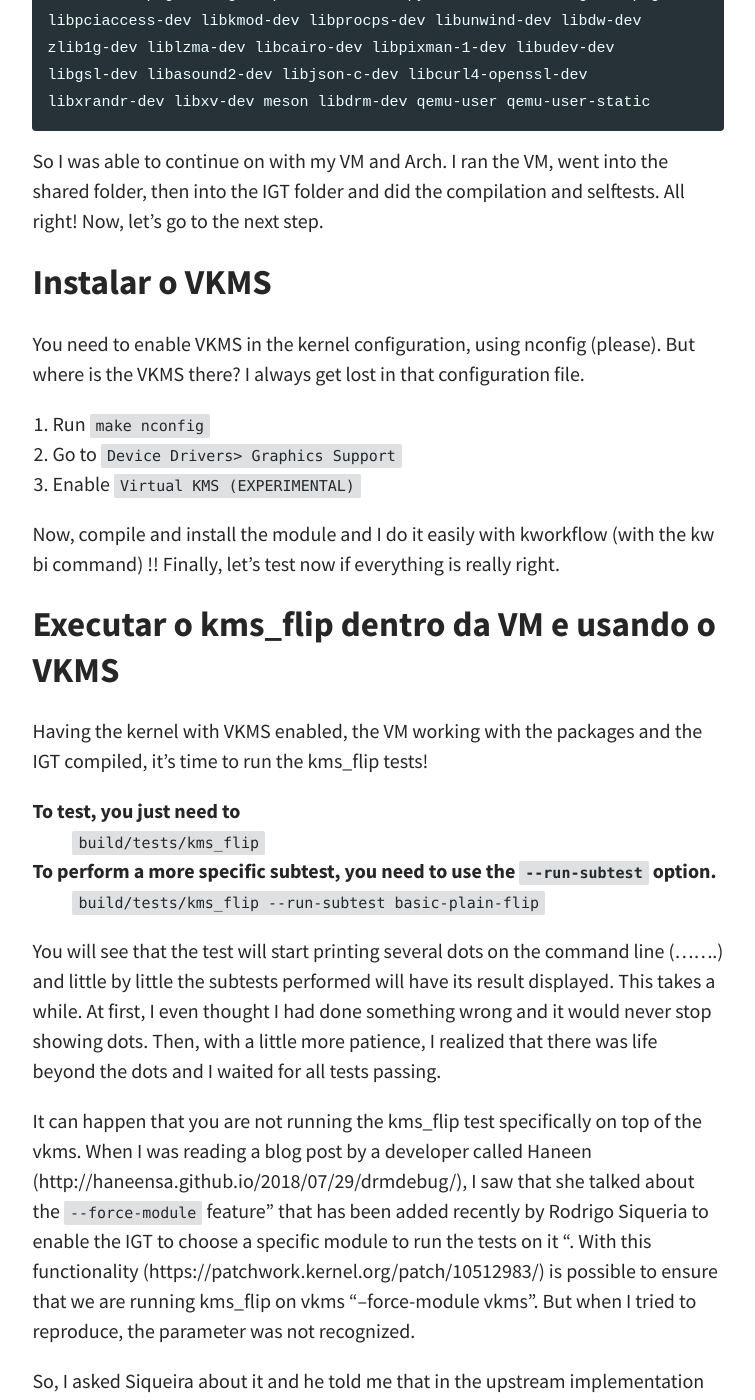
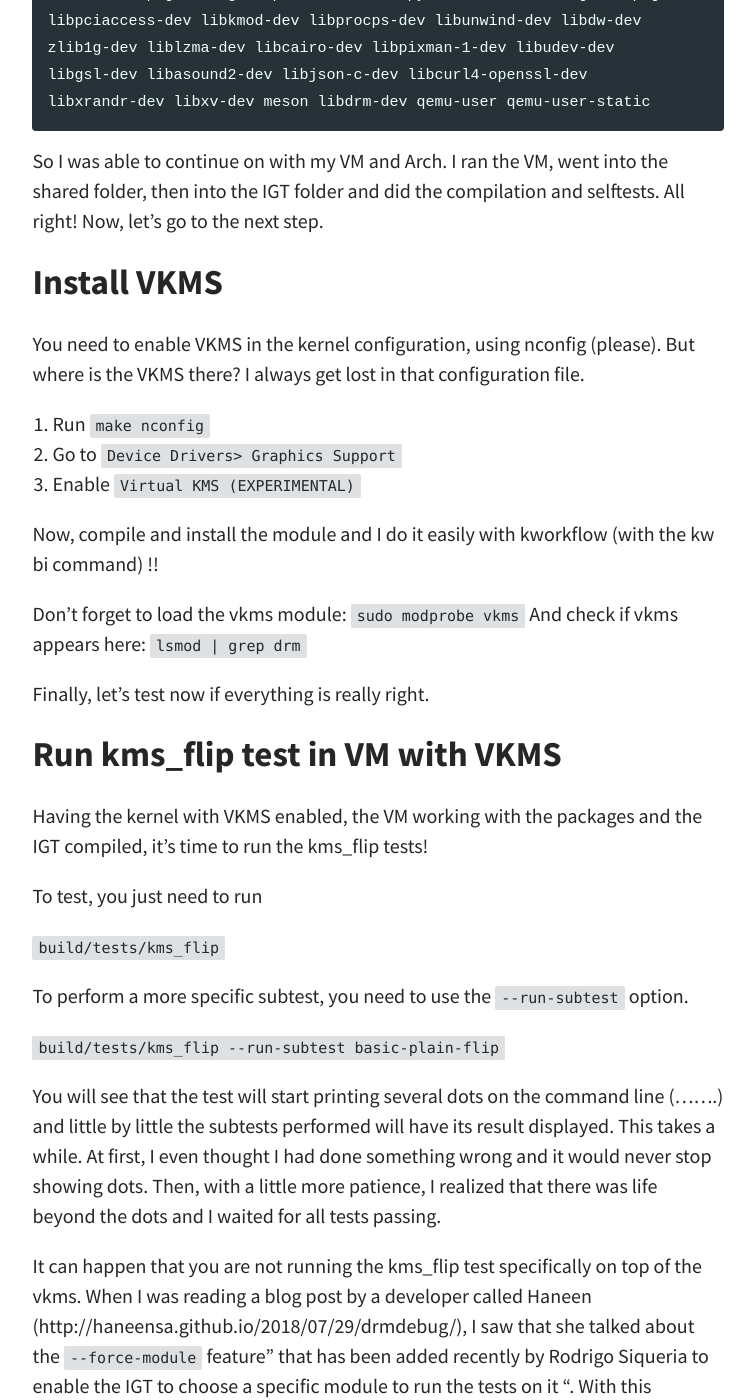
Before and after one commit to melissawen/melissawen.github.io, a Jekyll site: the page built from _posts/2020-01-08-hello-drm.md, in a window 1280 px wide and 1400 px high, scrolled down 2344 px. Shown: the whole window, without its empty margins (262-1017 px from the left). Built offline with Jekyll 4.4.1, drawn with Linux system fonts in a browser that asks for light colours.

Commit message:
hello-drm-post: additional steps for install vkms

```diff
--- a/_posts/2020-01-08-hello-drm.md
+++ b/_posts/2020-01-08-hello-drm.md
@@ -72,7 +72,7 @@ So I was able to continue on with my VM and Arch. I ran the VM, went
 into the shared folder, then into the IGT folder and did the compilation and
 selftests. All right! Now, let's go to the next step.
 
-## Instalar o VKMS
+## Install VKMS
 
 You need to enable VKMS in the kernel configuration, using nconfig (please).
 But where is the VKMS there? I always get lost in that configuration file.
@@ -82,17 +82,23 @@ But where is the VKMS there? I always get lost in that configuration file.
 3. Enable `Virtual KMS (EXPERIMENTAL)`
 
 Now, compile and install the module and I do it easily with kworkflow (with the kw bi command) !!
+
+Don't forget to load the vkms module: `sudo modprobe vkms`
+And check if vkms appears here: `lsmod | grep drm`
+
 Finally, let's test now if everything is really right.
 
-## Executar o kms_flip dentro da VM e usando o VKMS
+## Run kms_flip test in VM with VKMS
 
 Having the kernel with VKMS enabled, the VM working with the packages and the IGT compiled, it's time to run the kms_flip tests!
 
-To test, you just need to
-: `build/tests/kms_flip`
+To test, you just need to run
+
+`build/tests/kms_flip`
 
 To perform a more specific subtest, you need to use the `--run-subtest` option.
-: `build/tests/kms_flip --run-subtest basic-plain-flip`
+
+`build/tests/kms_flip --run-subtest basic-plain-flip`
 
 You will see that the test will start printing several dots on the command line (.......) and little by little the subtests performed will have its result displayed. This takes a while.
 At first, I even thought I had done something wrong and it would never stop showing dots.
```
